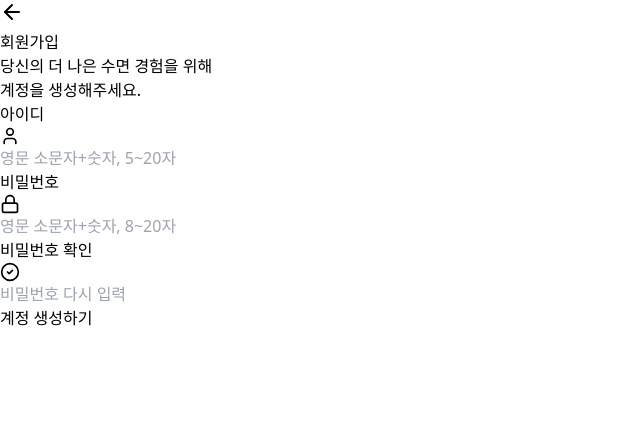
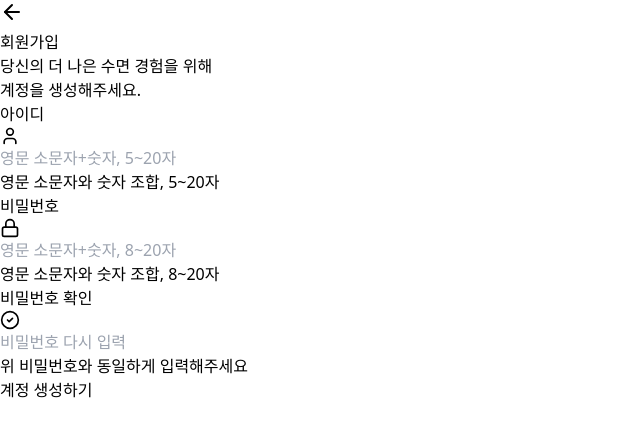
Before and after one commit to hwang-sungjo/sleepCare, a React (Vite) app in the folder frontend/: page / in a window 1280 px wide. Both pictures are taken after a click on the button "회원가입". Shown: the top 436 px of the page, without its empty margins (0-640 px from the left). Built offline with nearby package versions, Linux system fonts and the light colour scheme.

Commit message:
[fix] login logic change & login UI

```diff
--- a/frontend/index.html
+++ b/frontend/index.html
@@ -1,5 +1,5 @@
 <!doctype html>
-<html lang="en">
+<html lang="ko">
   <head>
     <meta charset="UTF-8" />
     <link rel="icon" type="image/svg+xml" href="/vite.svg" />
--- a/frontend/src/components/AlarmCard.tsx
+++ b/frontend/src/components/AlarmCard.tsx
@@ -2,7 +2,12 @@ import React from 'react';
 import { Bell, ChevronRight } from 'lucide-react';
 import { AlarmCardProps } from '../types';
 
-const AlarmCard: React.FC<AlarmCardProps> = ({ time, onClick }) => (
+const AlarmCard: React.FC<AlarmCardProps> = ({ time, onClick }) => {
+    // 시간 문자열(HH:mm)에서 AM/PM 판별
+    const parsedHour = time ? parseInt(time.split(':')[0], 10) : NaN;
+    const amPm = !isNaN(parsedHour) ? (parsedHour >= 12 ? 'PM' : 'AM') : null;
+
+    return (
         <div
             onClick={onClick}
             className="bg-slate-900/50 backdrop-blur-md border border-white/5 rounded-3xl p-6 mb-6 cursor-pointer hover:border-indigo-500/30 transition-all group"
@@ -19,7 +24,7 @@ const AlarmCard: React.FC<AlarmCardProps> = ({ time, onClick }) => (
                 <span className="text-5xl font-light text-white group-hover:text-indigo-400 transition-colors">
                     {time || '시간 미설정'}
                 </span>
-            <span className="text-xl text-slate-500">AM</span>
+                {amPm && <span className="text-xl text-slate-500">{amPm}</span>}
             </div>
             <div className="mt-4 flex items-center justify-between text-sm">
                 <span className="text-slate-400 italic">"최적의 기상 타이밍을 찾는 중..."</span>
@@ -27,5 +32,6 @@ const AlarmCard: React.FC<AlarmCardProps> = ({ time, onClick }) => (
             </div>
         </div>
     );
+};
 
 export default AlarmCard;
--- a/frontend/src/components/InputField.tsx
+++ b/frontend/src/components/InputField.tsx
@@ -1,4 +1,4 @@
-import React from 'react';
+import React, { useId } from 'react';
 import { InputFieldProps } from '../types';
 
 const InputField: React.FC<InputFieldProps> = ({
@@ -8,9 +8,25 @@ const InputField: React.FC<InputFieldProps> = ({
     value,
     onChange,
     icon: Icon,
-}) => (
+    hint,
+    hintType = 'info',
+}) => {
+    const inputId = useId();
+
+    const hintColors = {
+        info: 'text-slate-500',
+        error: 'text-rose-400',
+        success: 'text-emerald-400',
+    };
+
+    const borderColor =
+        hintType === 'error' && hint
+            ? 'border-rose-500/50 focus:border-rose-500'
+            : 'border-slate-800 focus:border-indigo-500';
+
+    return (
         <div className="flex flex-col gap-2 mb-4">
-        <label className="text-sm text-slate-400 ml-1">{label}</label>
+            <label htmlFor={inputId} className="text-sm text-slate-400 ml-1">{label}</label>
             <div className="relative group">
                 {Icon && (
                     <Icon
@@ -19,14 +35,21 @@ const InputField: React.FC<InputFieldProps> = ({
                     />
                 )}
                 <input
+                    id={inputId}
                     type={type}
                     value={value}
                     onChange={onChange}
                     placeholder={placeholder}
-                className="w-full bg-slate-900 border border-slate-800 text-white rounded-2xl py-4 pl-12 pr-4 focus:outline-none focus:border-indigo-500 transition-all placeholder:text-slate-600"
+                    className={`w-full bg-slate-900 border ${borderColor} text-white rounded-2xl py-4 pl-12 pr-4 focus:outline-none transition-all placeholder:text-slate-600`}
                 />
             </div>
+            {hint && (
+                <p className={`text-xs ml-1 ${hintColors[hintType]} transition-colors`}>
+                    {hint}
+                </p>
+            )}
         </div>
     );
+};
 
 export default InputField;
--- a/frontend/src/pages/SetAlarmPage.tsx
+++ b/frontend/src/pages/SetAlarmPage.tsx
@@ -36,7 +36,7 @@ const SetAlarmPage: React.FC<SetAlarmPageProps> = ({
                 />
                 <div className="mt-6 flex gap-2">
                     {['월', '화', '수', '목', '금'].map((day) => (
-                        <span key={day} className="w-8 h-8 rounded-full bg-indigo-600 flex items-center justify-center text-xs font-bold">
+                        <span key={day} className="w-8 h-8 rounded-full bg-indigo-600/50 flex items-center justify-center text-xs font-bold text-indigo-200">
                             {day}
                         </span>
                     ))}
@@ -46,6 +46,7 @@ const SetAlarmPage: React.FC<SetAlarmPageProps> = ({
                         </span>
                     ))}
                 </div>
+                <p className="mt-2 text-xs text-slate-600">요일별 반복 설정은 추후 업데이트 예정입니다</p>
             </div>
 
             <div className="bg-slate-900/50 p-6 rounded-2xl border border-white/5">
--- a/frontend/src/pages/SignupPage.tsx
+++ b/frontend/src/pages/SignupPage.tsx
@@ -10,6 +10,35 @@ interface SignupPageProps {
     onBack: () => void;
 }
 
+const USER_ID_REGEX = /^[a-z0-9]{5,20}$/;
+const PASSWORD_REGEX = /^[a-z0-9]{8,20}$/;
+
+function validateUserId(value: string): { hint: string; type: 'info' | 'error' | 'success' } {
+    if (value.length === 0) return { hint: '영문 소문자와 숫자 조합, 5~20자', type: 'info' };
+    if (/[A-Z]/.test(value)) return { hint: '대문자는 사용할 수 없습니다', type: 'error' };
+    if (/[^a-z0-9]/.test(value)) return { hint: '영문 소문자와 숫자만 사용 가능합니다', type: 'error' };
+    if (value.length < 5) return { hint: `${5 - value.length}자 더 입력해주세요 (최소 5자)`, type: 'error' };
+    if (value.length > 20) return { hint: '20자 이하로 입력해주세요', type: 'error' };
+    if (USER_ID_REGEX.test(value)) return { hint: '사용 가능한 아이디입니다 ✓', type: 'success' };
+    return { hint: '영문 소문자와 숫자 조합, 5~20자', type: 'error' };
+}
+
+function validatePassword(value: string): { hint: string; type: 'info' | 'error' | 'success' } {
+    if (value.length === 0) return { hint: '영문 소문자와 숫자 조합, 8~20자', type: 'info' };
+    if (/[A-Z]/.test(value)) return { hint: '대문자는 사용할 수 없습니다', type: 'error' };
+    if (/[^a-z0-9]/.test(value)) return { hint: '영문 소문자와 숫자만 사용 가능합니다', type: 'error' };
+    if (value.length < 8) return { hint: `${8 - value.length}자 더 입력해주세요 (최소 8자)`, type: 'error' };
+    if (value.length > 20) return { hint: '20자 이하로 입력해주세요', type: 'error' };
+    if (PASSWORD_REGEX.test(value)) return { hint: '사용 가능한 비밀번호입니다 ✓', type: 'success' };
+    return { hint: '영문 소문자와 숫자 조합, 8~20자', type: 'error' };
+}
+
+function validatePasswordConfirm(password: string, confirm: string): { hint: string; type: 'info' | 'error' | 'success' } {
+    if (confirm.length === 0) return { hint: '위 비밀번호와 동일하게 입력해주세요', type: 'info' };
+    if (password !== confirm) return { hint: '비밀번호가 일치하지 않습니다', type: 'error' };
+    return { hint: '비밀번호가 일치합니다 ✓', type: 'success' };
+}
+
 const SignupPage: React.FC<SignupPageProps> = ({ notification, onSignup, onBack }) => {
     const [userId, setUserId] = useState('');
     const [password, setPassword] = useState('');
@@ -19,6 +48,10 @@ const SignupPage: React.FC<SignupPageProps> = ({ notification, onSignup, onBack
         e.preventDefault();
         onSignup(userId, password, passwordConfirm);
     };
+
+    const userIdHint = validateUserId(userId);
+    const passwordHint = validatePassword(password);
+    const confirmHint = validatePasswordConfirm(password, passwordConfirm);
 
     return (
         <PageWrapper title="회원가입" showBack onBack={onBack} currentPage="signup" notification={notification}>
@@ -34,6 +67,8 @@ const SignupPage: React.FC<SignupPageProps> = ({ notification, onSignup, onBack
                     icon={User}
                     value={userId}
                     onChange={(e) => setUserId(e.target.value)}
+                    hint={userIdHint.hint}
+                    hintType={userIdHint.type}
                 />
                 <InputField
                     label="비밀번호"
@@ -42,6 +77,8 @@ const SignupPage: React.FC<SignupPageProps> = ({ notification, onSignup, onBack
                     icon={Lock}
                     value={password}
                     onChange={(e) => setPassword(e.target.value)}
+                    hint={passwordHint.hint}
+                    hintType={passwordHint.type}
                 />
                 <InputField
                     label="비밀번호 확인"
@@ -50,6 +87,8 @@ const SignupPage: React.FC<SignupPageProps> = ({ notification, onSignup, onBack
                     icon={CheckCircle2}
                     value={passwordConfirm}
                     onChange={(e) => setPasswordConfirm(e.target.value)}
+                    hint={confirmHint.hint}
+                    hintType={confirmHint.type}
                 />
                 <div className="mt-auto">
                     <Button type="submit">계정 생성하기</Button>
--- a/frontend/src/types/index.ts
+++ b/frontend/src/types/index.ts
@@ -18,6 +18,8 @@ export interface InputFieldProps {
     value?: string;
     onChange?: (e: React.ChangeEvent<HTMLInputElement>) => void;
     icon?: LucideIcon;
+    hint?: string;
+    hintType?: 'info' | 'error' | 'success';
 }
 
 export interface AlarmCardProps {
```
Also changed, not shown: 3 other files (tests, documents, lock files or other folders). Lines whose indentation alone changed are shown as unchanged.
